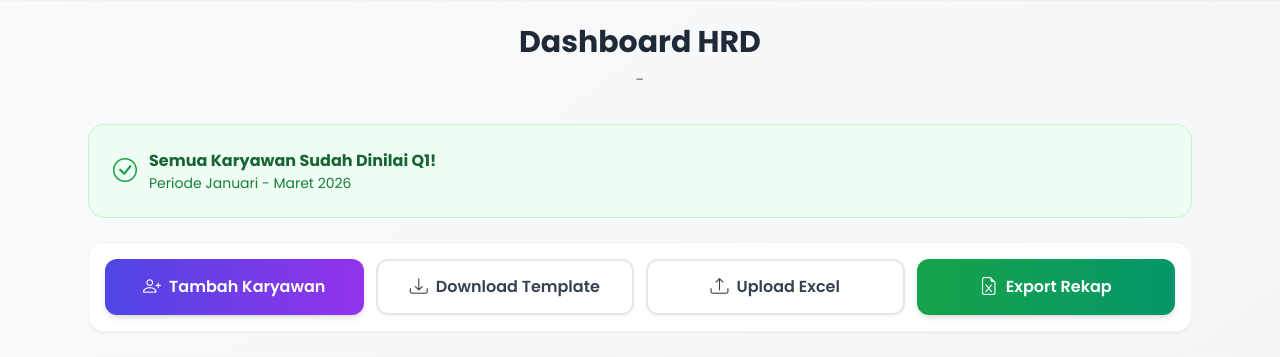
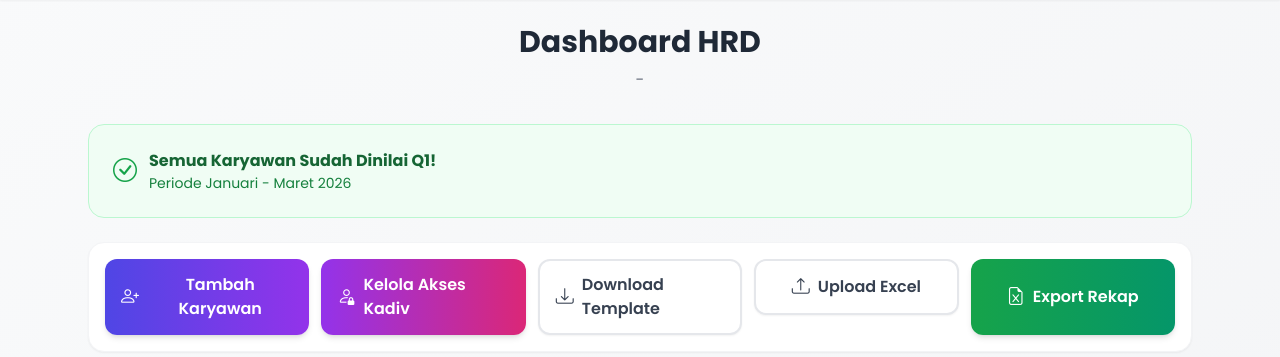
Before and after one commit to Darkchritz/penilaian-sjam, a Flask app: template templates/dashboard_hrd.html in a window 1280 px wide. Shown: the part 65-422 px from the top of the page. Run offline with Flask 3, Linux system fonts and the light colour scheme; the template is opened without the code that fills it, so the values that code supplies are empty; some libraries are stand-ins or nearby versions.

Commit message:
Update dashboard_hrd.html

```diff
--- a/templates/dashboard_hrd.html
+++ b/templates/dashboard_hrd.html
@@ -60,12 +60,15 @@
 
     <!-- Action Buttons -->
     <div class="bg-white rounded-2xl shadow-sm border border-gray-100 p-4 mb-6">
-        <div class="grid grid-cols-1 sm:grid-cols-2 lg:grid-cols-4 gap-3">
+        <div class="grid grid-cols-1 sm:grid-cols-2 lg:grid-cols-5 gap-3">
             <button @click="showTambah = true" class="bg-gradient-to-r from-indigo-600 to-purple-600 hover:from-indigo-700 hover:to-purple-700 text-white px-4 py-3 rounded-xl font-semibold transition shadow-md flex items-center justify-center gap-2">
                 <i class="bi bi-person-plus text-lg"></i>
                 <span>Tambah Karyawan</span>
             </button>
-
+            <a href="{{ url_for('kelola_akses_kadiv') }}" class="bg-gradient-to-r from-purple-600 to-pink-600 hover:from-purple-700 hover:to-pink-700 text-white px-4 py-3 rounded-xl font-semibold transition shadow-md flex items-center justify-center gap-2">
+                <i class="bi bi-person-lock text-lg"></i>
+                <span>Kelola Akses Kadiv</span>
+            </a>
             <a href="/hrd/download_karyawan" class="bg-white border-2 border-gray-200 hover:border-indigo-300 hover:bg-indigo-50 text-gray-700 hover:text-indigo-700 px-4 py-3 rounded-xl font-semibold transition shadow-sm flex items-center justify-center gap-2">
                 <i class="bi bi-download text-lg"></i>
                 <span>Download Template</span>
```
